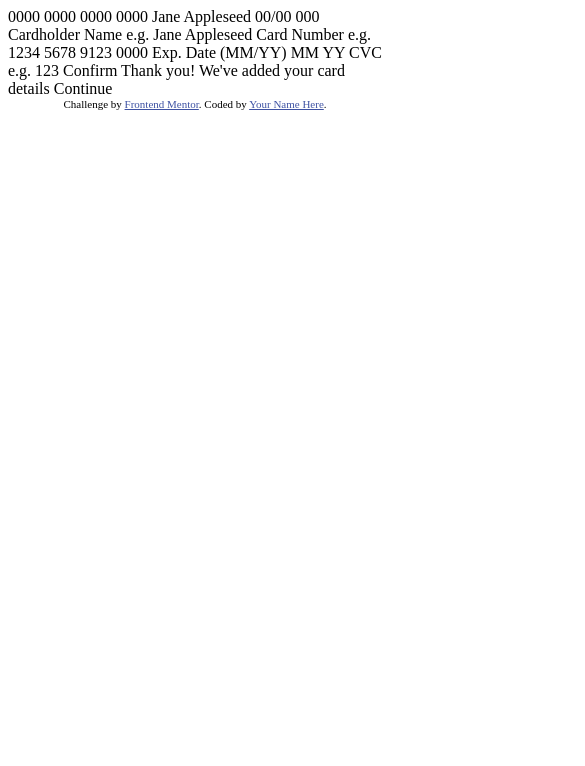
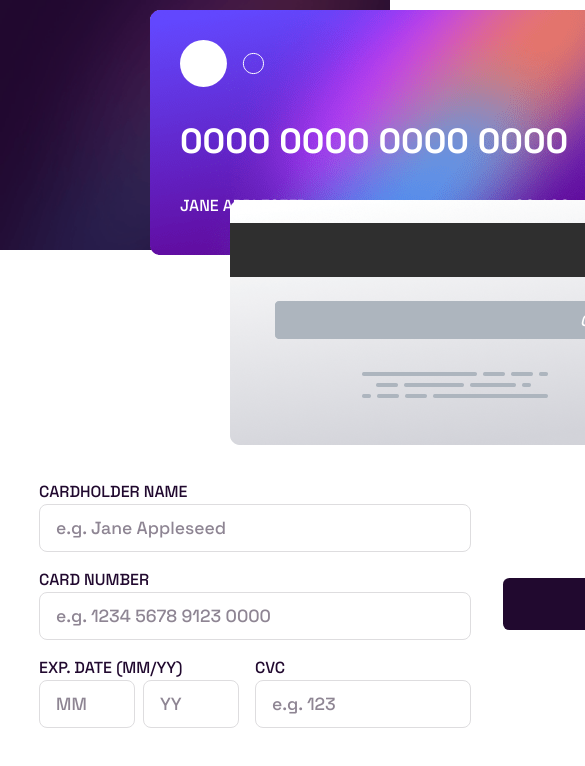
Before and after one commit to AdnaanH/Interactive--Card-Details-Form, a plain HTML site: page index.html in a window 390 px wide. Shown: the top 766 px of the page, 585 px wide, since content can reach past the window. Drawn offline with Linux system fonts and the light colour scheme.

Commit message:
Javascript
First Javascript embedding

```diff
--- a/index.html
+++ b/index.html
@@ -2,50 +2,106 @@
 <html lang="en">
 <head>
   <meta charset="UTF-8">
-  <meta name="viewport" content="width=device-width, initial-scale=1.0"> <!-- displays site properly based on user's device -->
+  <!-- displays site properly based on user's device -->
+  <meta name="viewport" content="width=device-width, initial-scale=1.0">
 
-  <link rel="icon" type="image/png" sizes="32x32" href="./images/favicon-32x32.png">
-
+  <link rel="icon" type="image/png" sizes="32x32" href="./favicon-32x32.png">
+  <link rel="preconnect" href="https://fonts.googleapis.com">
+<link rel="preconnect" href="https://fonts.gstatic.com" crossorigin>
+<link href="https://fonts.googleapis.com/css2?family=Space+Grotesk:wght@300;400;500;600;700&display=swap" rel="stylesheet">
   <title>Frontend Mentor | Interactive card details form</title>
 
-  <!-- Feel free to remove these styles or customise in your own stylesheet 👍 -->
-  <style>
-    .attribution { font-size: 11px; text-align: center; }
-    .attribution a { color: hsl(228, 45%, 44%); }
-  </style>
+  <!-- STYLESHEET LINKED BELOW -->
+  <link rel="stylesheet" type="text/css" href="./style.css">
 </head>
 <body>
+  <!--MAiN CONTAINER-->
+  <main class="wrapper">
+    <!--SIDE SECTION-->
+    <aside>
+      <!-- Front side Card Background Start -->
+      <div class="card-front">
+        <div class="card-logo">
+          <img src="./card-logo.svg" alt="logo">
+          <span class="card-number">0000 0000 0000 0000</span>
+        </div>
 
-  0000 0000 0000 0000
-  Jane Appleseed
-  00/00
+        <div class="card-details">
+          <span class="name">Jane Appleseed</span>
+          <span class="exp-date">
+            <span id="month">00</span> /
+            <span id="year">00</span>
+          </span>
+        </div>
+      </div>
+      <!-- Front side Card Background End -->
+      <!-- Back side Card Background Start -->
+      <div class="card-back">
+          <div class="cvc">
+            <span class="cvc-number">000</span>
+          </div>
+      </div>
+      <!-- Back side Card Background End -->
+    </aside>
+    <!--SIDE SECTION END-->
+    <!-- MAIN FORM SECTION START-->
+    <div class="step step-1">
+      <form>
+        <div class="user-details">
+          <div class="holder-name">
+            <label for="card-name">cardholder name</label>
+            <input type="text" id="card-name" placeholder="e.g. Jane Appleseed" required/>
+          </div>
+          <div class="label">
+            <label for="card-number">Card Number</label>
+            <input type="number" id="number-input" placeholder="e.g. 1234 5678 9123 0000" minlength="16" maxlength="16" oninput="if (this.value.length > this.maxLength) this.value = this.value.slice(0, this.maxLength);" required/>
+           <!--<span class="error one">Wrong format, numbers only</span>-->
+          </div>
+          <div class="date-details">
+            <div class="date-entered">
+              <div class="label-date">
+                <label for="date">Exp. Date (MM/YY)</label>
+              </div>
 
-  000
+              <div class="date-detail">
+                <input type="number" id="date" placeholder="MM" minlength="2" maxlength="2" oninput="if (this.value.length > this.maxLength) this.value = this.value.slice(0, this.maxLength);" required/>
+                <input type="number" id="year-input" placeholder="YY" minlength="2" maxlength="2" oninput="if (this.value.length > this.maxLength) this.value = this.value.slice(0, this.maxLength);" required/>
+              </div>
+              <!--<span class="error two">Can't be blank</span>-->
+            </div>
+            <div class="cvc-details">
+              <label for="cvc-number-entered">CVC</label>
+              <input type="number" class="cvc-entered" id="cvc-number-entered" oninput="if (this.value.length > this.maxLength) this.value = this.value.slice(0, this.maxLength);" maxlength="3"placeholder="e.g. 123" required/>
+              <!--<span class="error two">Can't be blank</span>-->
+            </div>
+          </div>
+        </div>
+      </form>
+      <div class="btn">
+        <button id="submit-btn" type="submit">Confirm</button>
+      </div>
+    </div>
+    <!-- MAIN FORM SECTION END-->
 
-  Cardholder Name
-  e.g. Jane Appleseed
+    <!--COMPLETE SUBMISSION-->
+    <div class="step step-2">
+      <div class="success hidden">
+        <img src="./icon-complete.svg" alt="success">
+        <h1>Thank you!</h1>
+        <p>We've added your card details Continue</p>
+        <div class="btn">
+          <button>Confirm</button>
+        </div>
+      </div>
+    </div>
 
-  Card Number
-  e.g. 1234 5678 9123 0000
-
-  Exp. Date (MM/YY)
-  MM
-  YY
-
-  CVC
-  e.g. 123
-
-  Confirm
-
-  <!-- Completed state start -->
-
-  Thank you!
-  We've added your card details
-  Continue
-
-  <div class="attribution">
-    Challenge by <a href="https://www.frontendmentor.io?ref=challenge" target="_blank">Frontend Mentor</a>.
-    Coded by <a href="#">Your Name Here</a>.
-  </div>
+    </div>
+    <script type="text/javascript" src="./script.js"></script>
+    <!--FRONT-END MENTOR ATTRIBUTION-->
+    <footer>
+      <p>Challenge by <a href="https://www.frontendmentor.io?ref=challenge" target="_blank">Frontend Mentor</a>.
+        Coded by <a href="www.upandstarttechnologies.com">Adnan Hamisi</a>.</p>
+    </footer>
+  </main>
 </body>
 </html>
--- /dev/null
+++ b/script.js
@@ -0,0 +1,92 @@
+const cardNumber = document.querySelector(".card-number");
+const numberInp = document.getElementById("number-input");
+const nameInp = document.getElementById("card-name");
+const cardName = document.getElementById("name");
+const cardMonth = document.getElementById("month");
+const cardYear = document.getElementById("year");
+const monthInp = document.getElementById("date");
+const yearInp = document.getElementById("year-input");
+const cardCvc = document.getElementById("cvc-number");
+const cvcInp = document.getElementById("cvc-number-entered");
+const submitBtn = document.querySelector(".btn");
+const compeleted = document.querySelector(".success");
+const form = document.querySelector("form");
+
+function setCardNumber(e) {
+    cardNumber.innerText = format(e.target.value);
+}
+function setCardName(e) {
+  cardName.innerText = format(e.target.value);
+}
+function setCardMonth(e) {
+  cardMonth.innerText = format(e.target.value);
+}
+function setCardYear(e) {
+  cardYear.innerText = format(e.target.value);
+}
+function setCardCvc(e) {
+  cardCvc.innerText = format(e.target.value);
+}
+
+function handleSubmit(e) {
+    e.preventDefault();
+    if (!nameInp.value) {
+      nameInp.classList.add('err');
+      nameInp.parentElement.classList.add("error")
+    } else {
+      nameInp.classList.remove("err");
+      nameInp.parentElement.classList.remove("error");
+    }
+    if (!numberInp.value) {
+      numberInp.classList.add('err')
+      numberInp.parentElement.classList.add("error");
+    } else if (numberInp.value.length < 16) {
+        numberInp.classList.add("err")
+    } else {
+      numberInp.classList.remove("err");
+      numberInp.parentElement.classList.remove("error");
+    }
+    if (!monthInp.value) {
+      monthInp.classList.add("err")
+      monthInp.parentElement.classList.add("error");
+    } else {
+      monthInp.classList.remove("err");
+      monthInp.parentElement.classList.remove("error");
+    }
+    if (!yearInp.value) {
+      yearInp.classList.add("err")
+      yearInp.parentElement.classList.add("error");
+    } else {
+      yearInp.classList.remove("err");
+      yearInp.parentElement.classList.remove("error");
+    }
+    if (!cvcInp.value) {
+      cvcInp.classList.add("err")
+      cvcInp.parentElement.classList.add("error");
+    } else {
+      cvcInp.classList.remove("err");
+      cvcInp.parentElement.classList.remove("error");
+    }
+    if (
+      nameInp.value &&
+      numberInp.value &&
+      monthInp.value &&
+      yearInp.value &&
+      cvcInp.value &&
+      numberInp.value.length == 16
+    ) {
+      compeleted.classList.remove("hidden");
+      form.classList.add("hidden");
+    }
+
+}
+function format(s) {
+  return s.toString().replace(/\d{4}(?=.)/g, "$& ");
+}
+
+numberInp.addEventListener("keyup", setCardNumber);
+nameInp.addEventListener("keyup", setCardName);
+monthInp.addEventListener("keyup", setCardMonth);
+yearInp.addEventListener("keyup", setCardYear);
+cvcInp.addEventListener("keyup", setCardCvc);
+submitBtn.addEventListener("click", handleSubmit);
--- /dev/null
+++ b/style.css
@@ -0,0 +1,324 @@
+:root{
+    --Red-input-errors: hsl(0, 100%, 66%);
+    --Active-input-border: hsl(249, 99%, 64%), hsl(278, 94%, 30%);
+
+    --White: hsl(0, 0%, 100%);
+    --Light-grayish-violet: hsl(270, 3%, 87%);
+    --Dark-grayish-violet: hsl(279, 6%, 55%);
+    --Very-dark-violet: hsl(278, 68%, 11%);
+}
+*{
+    margin: 0;
+    padding: 0;
+    font-family: Space Grotesk;
+    box-sizing: border-box;
+}
+body{
+    position: relative;
+    background-color: var(--White);
+    min-height: 100vh;
+}
+.wrapper{
+    position: absolute;
+    margin: 0;
+    padding: 0;
+    display: flex;
+    height: 100vh;
+    width: 100%;
+}
+.hidden{
+    display: none !important;
+}
+aside{
+    position: relative;
+    padding: 10px 0px 0px 150px;
+    background-image: url(./bg-main-desktop.png);
+    background-repeat: no-repeat;
+    background-size: 100%;
+    width: 40%;
+    height: 100vh;
+}
+.card-front{
+    position: absolute;
+    top: 50px;
+    left: 150px;
+    background-image: url(./bg-card-front.png);
+    background-repeat: no-repeat;
+    display: grid;
+    width: 450px;
+    height: 300px;
+    padding: 30px 30px 30px 30px;
+}
+.card-logo{
+    display: grid;
+}
+.card-number{
+    font-size: 2.18em;
+    color: var(--White);
+    font-weight: 700;
+}
+.card-details{
+    display: flex;
+    justify-content: space-between;
+}
+.card-details span{
+    color: var(--White);
+    text-transform: uppercase;
+    font-size: 1em;
+    font-weight: 500;
+}
+.card-back{
+    position: absolute;
+    top:330px;
+    left: 120px;
+    background-image: url(./bg-card-back.png);
+    background-repeat: no-repeat;
+    margin-left: 90px;
+    width: 450px;
+    height: 300px;
+}
+.cvc-number{
+    color: var(--White);
+    font-style: italic;
+    font-size: 1em;
+    font-weight: 500;
+    position: relative;
+    top: 110px;
+    left: 350px;
+}
+.step{
+    position: absolute;
+    display: flex;
+    top: 25%;
+    left: 60%;
+    align-items: center;
+}
+.step-1{
+    display: grid;
+    gap: 2em;
+}
+.user-details{
+    display: flex;
+    flex-direction: column;
+    gap: 1em;
+}
+.holder-name{
+    display: flex;
+    flex-direction: column;
+}
+label{
+    font-size: 1em;
+    color: var(--Very-dark-violet);
+    font-weight: 500;
+    line-height: 1.5em;
+    text-transform: uppercase;
+}
+input{
+    width: 27em;
+    height: 3em;
+    padding: 1em;
+    border-radius: 0.5em;
+    border: 1.3px solid var(--Light-grayish-violet);
+    font-size: 1em;
+    color: var(--Very-dark-violet);
+    font-weight: 500;
+    line-height: 1.5em;
+}
+input::-webkit-outer-spin-button,
+input::-webkit-inner-spin-button {
+  -webkit-appearance: none;
+  margin: 0;
+}
+input:focus{
+    outline: 1px solid var(--Very-dark-violet);
+}
+input::placeholder{
+    color: var(--Dark-grayish-violet);
+    font-weight: 500;
+    font-size: 1.1em;
+}
+.error{
+    gap: 0;
+}
+.error::after{
+    content: "Cant't be blank";
+    color: var(--Red-input-errors);
+    margin-top: .75em;
+    font-weight: 500;
+}
+.err{
+    outline: 1px solid var(--Red-input-errors);
+}
+.label{
+    display: flex;
+    flex-direction: column;
+}
+.date-details{
+    display: flex;
+    gap: 1em;
+}
+.date-entered{
+    display: flex;
+    flex-direction: column;
+}
+.date-detail{
+    display: flex;
+    gap: 0.5em;
+}
+.date-detail input{
+    width: 6em;
+}
+.cvc-details{
+    display: flex;
+    flex-direction: column;
+}
+.cvc-details input{
+    width: 13.5em;
+}
+.btn button{
+    width: 27em;
+    height: 3.2em;
+    border-radius: 0.4em;
+    border: none;
+    background-color: var(--Very-dark-violet);
+    color: var(--White);
+    font-weight: 500;
+    font-size: 1em;
+    cursor: pointer;
+}
+.step-2{
+    flex-direction: column;
+    gap: 2.5em;
+}
+.success{
+    display: flex;
+    flex-direction: column;
+    gap: 1em;
+    justify-content: center;
+    align-items: center;
+}
+.success h1{
+    color: var(--Very-dark-violet);
+    font-weight: 500;
+    text-transform: uppercase;
+}
+.success p{
+    font-size: 0.95em;
+    font-weight: 500;
+    color: var(--Dark-grayish-violet);
+}
+footer{
+    position: relative;
+    top: 100%;
+    font-size: 1.1em;
+    font-weight: 500;
+}
+@media screen and (max-width: 1000px) {
+    body{
+        position: relative;
+        background-color: var(--White);
+        height: 100vh;
+    }
+    .wrapper{
+        position: absolute;
+        margin: 0;
+        padding: 0;
+        display: flex;
+        flex-direction: column;
+        height: 100vh;
+        width: 100%;
+    }
+    aside{
+        position: relative;
+        padding: 10px 0px 0px 150px;
+        background-image: url(./bg-main-mobile.png);
+        background-repeat: no-repeat;
+        background-size: 100%;
+        width: 100%;
+        height: 100vh;
+        padding-top: 30px;
+    }
+    .card-front{
+        position: inherit;
+        top: 330px;
+        left: 30px;
+        background-image: url(./bg-card-front.png);
+        background-repeat: no-repeat;
+        display: grid;
+        width: 450px;
+        height: 300px;
+        padding: 30px 30px 30px 30px;
+    }
+    .card-back{
+        position: absolute;
+        top: 200px;
+        left: 140px;
+        background-image: url(./bg-card-back.png);
+        background-repeat: no-repeat;
+        margin-left: 90px;
+        width: 450px;
+        height: 300px;
+    }
+    .step{
+        position: absolute;
+        display: flex;
+        top: 650px;
+        left: 30%;
+        align-items: center;
+    }
+}
+@media screen and (max-width: 500px) {
+    body{
+        position: relative;
+        background-color: var(--White);
+        height: 100vh;
+    }
+    .wrapper{
+        position: absolute;
+        margin: 0;
+        padding: 0;
+        display: flex;
+        flex-direction: column;
+        height: 100vh;
+        width: 100%;
+    }
+    aside{
+        position: relative;
+        padding: 10px 0px 0px 150px;
+        background-image: url(./bg-main-mobile.png);
+        background-repeat: no-repeat;
+        background-size: 100%;
+        width: 100%;
+        height: 100vh;
+    }
+    .card-front{
+        position: inherit;
+        top: 0px;
+        left: 0px;
+        background-image: url(./bg-card-front.png);
+        background-size: auto;
+        background-repeat: no-repeat;
+        display: grid;
+        width: 450px;
+        height: 300px;
+        padding: 30px 30px 30px 30px;
+    }
+    .card-back{
+        position: absolute;
+        top: 200px;
+        left: 140px;
+        background-size: auto;
+        background-image: url(./bg-card-back.png);
+        background-repeat: no-repeat;
+        margin-left: 90px;
+        width: 450px;
+        height: 300px;
+    }
+    .step{
+        position: absolute;
+        display: flex;
+        top: 480px;
+        left: 10%;
+        align-items: center;
+    }
+}
```
